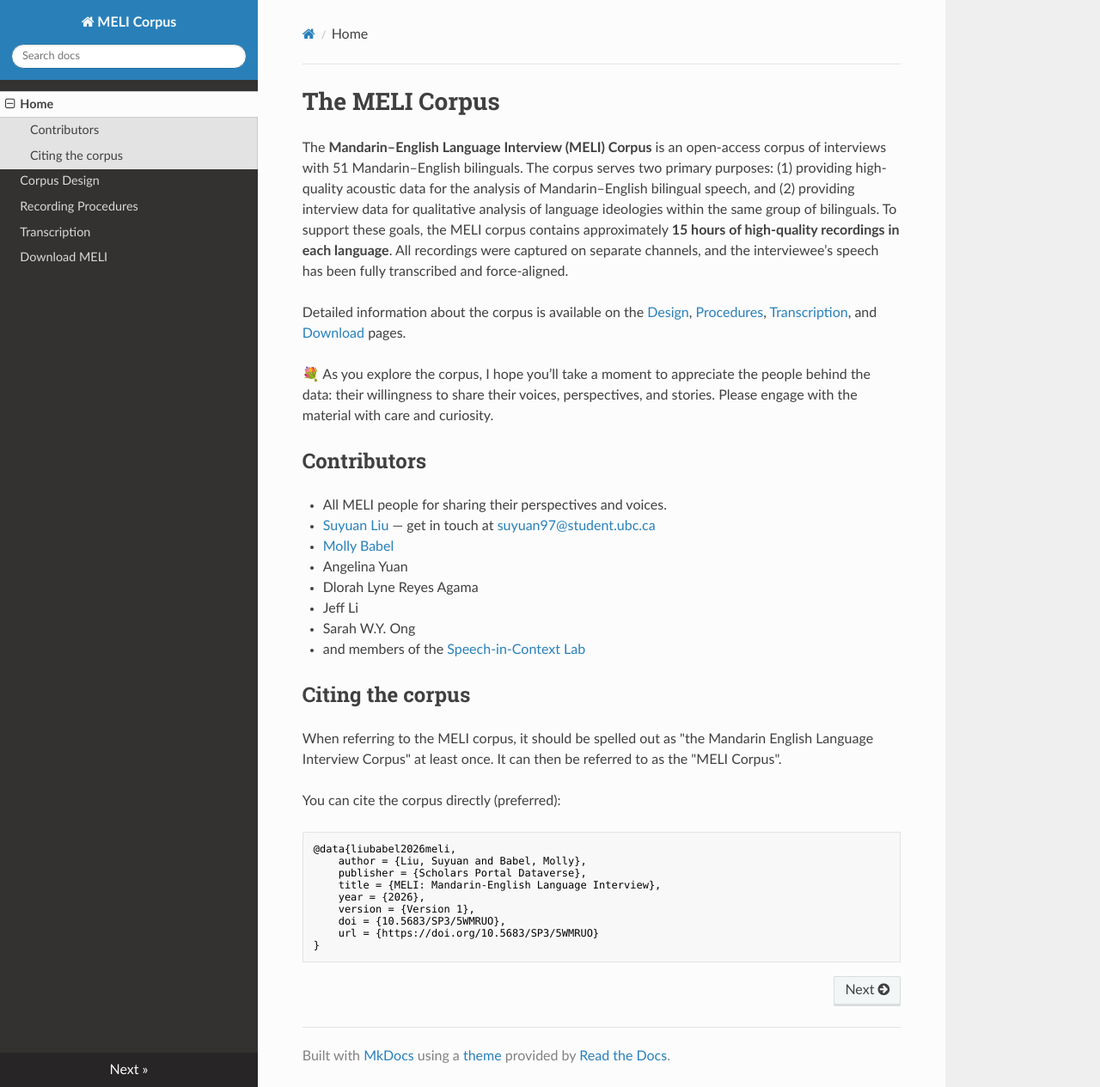
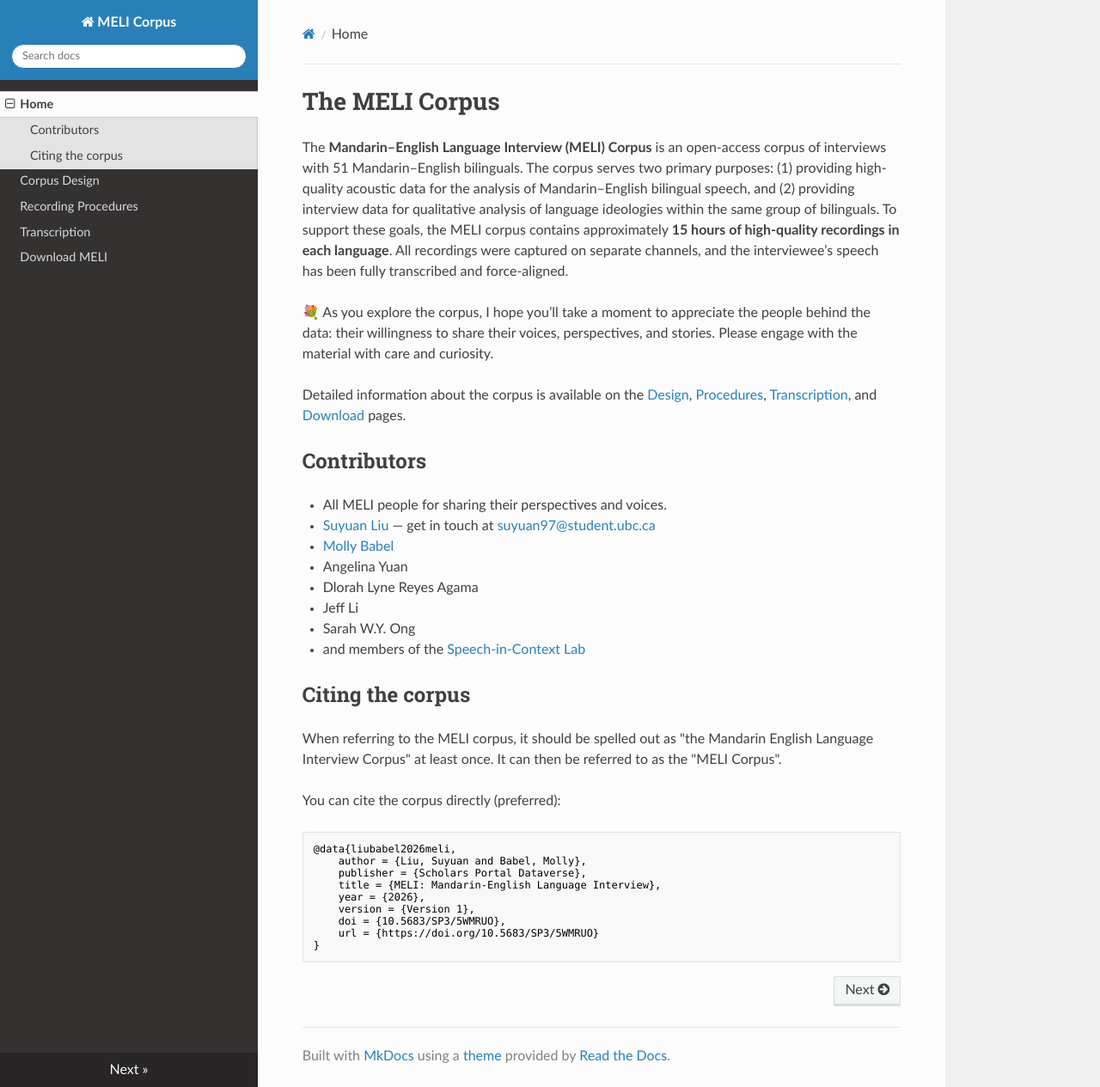
Before and after one commit to suyuan97/meli-corpus, an MkDocs documentation site: the page built from docs/index.md, in a window 1280 px wide and 1265 px high. Shown: the whole window at 86% size. Built offline with MkDocs 1.6.1, drawn with Linux system fonts in a browser that asks for light colours; nearby versions of some CDN libraries.

Commit message:
Update MELI docs with agreement

```diff
--- a/docs/index.md
+++ b/docs/index.md
@@ -2,10 +2,9 @@
 
 The **Mandarin–English Language Interview (MELI) Corpus** is an open-access corpus of interviews with 51 Mandarin–English bilinguals. The corpus serves two primary purposes: (1) providing high-quality acoustic data for the analysis of Mandarin–English bilingual speech, and (2) providing interview data for qualitative analysis of language ideologies within the same group of bilinguals. To support these goals, the MELI corpus contains approximately **15 hours of high-quality recordings in each language**. All recordings were captured on separate channels, and the interviewee’s speech has been fully transcribed and force-aligned.
 
-Detailed information about the corpus is available on the [Design](1-design.md), [Procedures](2-procedures.md), [Transcription](3-transcription.md), and [Download](4-download.md) pages.
-
 💐 As you explore the corpus, I hope you’ll take a moment to appreciate the people behind the data: their willingness to share their voices, perspectives, and stories. Please engage with the material with care and curiosity.
 
+Detailed information about the corpus is available on the [Design](1-design.md), [Procedures](2-procedures.md), [Transcription](3-transcription.md), and [Download](4-download.md) pages.
 
 ## Contributors
 
```
